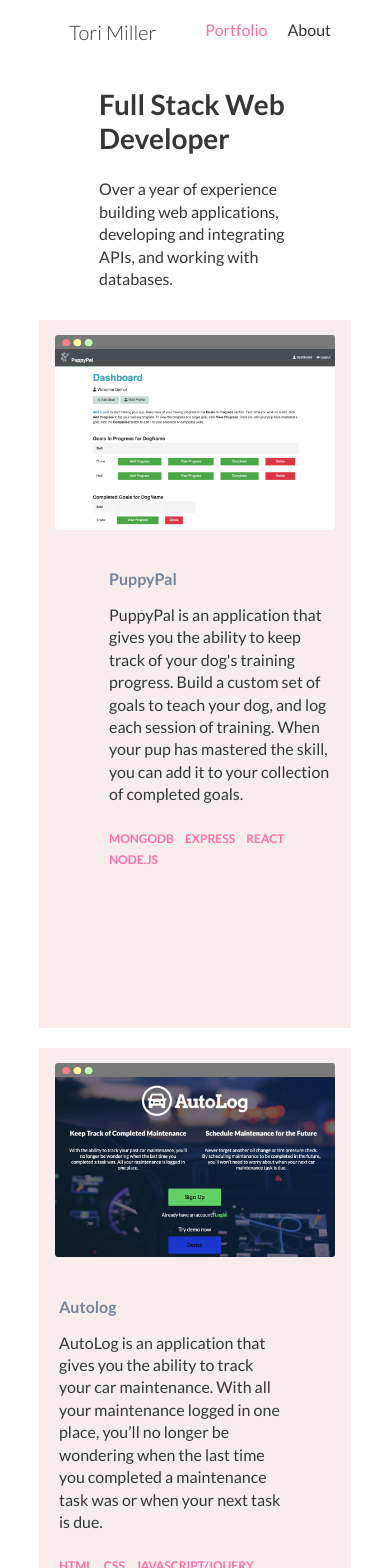
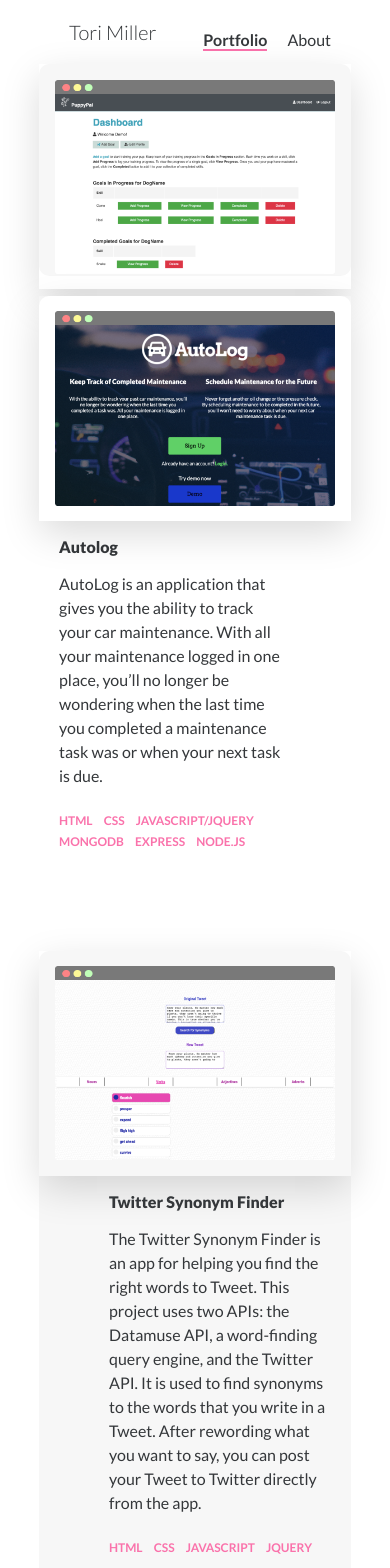
Before and after one commit to torimiller/portfolio, a React (Create React App) app in the folder client/: page / in a window 390 px wide. Shown: the top 1568 px of the page. Built offline with nearby package versions, Linux system fonts and the light colour scheme.

Commit message:
changed navbar and portfolio page style

```diff
--- a/client/src/App.css
+++ b/client/src/App.css
@@ -41,7 +41,7 @@
   color: #34373A;
   font-family: 'Lato', sans-serif;
   font-weight: 300;
-  font-size: 1.75em;
+  font-size: 2em;
 }
 
 .nav-links {
@@ -51,12 +51,17 @@
   grid-template-columns: repeat(3, 1fr);
 }
 
+
 .nav-item {
   font-family: 'Lato', sans-serif;
   font-weight: 500;
-  font-size: 1em;
-  padding-top: 20px;
+  font-size: 1.25em;
+  padding-top: 30px;
   padding-right: 20px;
+}
+
+.nav-item > span {
+  display: inline-block;
 }
 
 .nav-item-portfolio {
@@ -66,10 +71,6 @@
 .nav-item-about {
   grid-column: 3;
 }
-
-/* .nav-item-contact {
-  grid-column: 3;
-} */
 
 .nav-link {
   color: #34373A;
@@ -109,9 +110,6 @@
     grid-column: 8;
   }
 
-  /* .nav-item-contact {
-    grid-column: 10;
-  } */
 }
 
 
@@ -182,16 +180,15 @@
   color: #FA72AB;
   border: 1px solid #FA72AB;
   padding: 10px;
-  -webkit-transition: color .5s ease-out;
-  -moz-transition: color .5s ease-out;
-  -o-transition: color .5s ease-out;
-  transition: color .5s ease-out;
+  -webkit-transition: all .5s ease-out;
+  -moz-transition: all .5s ease-out;
+  -o-transition: all .5s ease-out;
+  transition: all .5s ease-out;
 }
 
 .resume:hover {
-  color: #34373A;
-  text-decoration: underline;
-  text-decoration-color: #FA72AB;
+  color: #fff;
+  background-color: #FA72AB;
   cursor: pointer;
 }
 
@@ -224,7 +221,6 @@
     grid-row: 2;
     display: grid;
     grid-template-columns: repeat(3, 1fr);
-    /* grid-template-rows: repeat(3, 1fr); */
     margin: 5%;
     box-sizing: border-box;
   }
@@ -240,7 +236,6 @@
   .about-col-left {
     grid-column-start: 1;
     grid-column-end: 4;
-    /* grid-row: 1; */
     margin: 0px 60px;
     padding: 0px 50px;
   }
@@ -248,7 +243,6 @@
   .about-col-right {
     grid-column-start: 1;
     grid-column-end: 4;
-    /* grid-row: 2; */
     margin: 50px 60px 0px 60px;
     padding: 0px 50px;
   }
@@ -265,7 +259,6 @@
     grid-row: 2;
     display: grid;
     grid-template-columns: repeat(3, 1fr);
-    /* grid-template-rows: repeat(3, 1fr); */
     margin: 5%;
     box-sizing: border-box;
   }
@@ -280,14 +273,12 @@
   .about-col-left {
     grid-column-start: 1;
     grid-column-end: 4;
-    /* grid-row: 1; */
     padding: 0;
   }
 
   .about-col-right {
     grid-column-start: 1;
     grid-column-end: 4;
-    /* grid-row: 2; */
     padding: 0;
   }
 
@@ -304,7 +295,7 @@
   grid-column-end: 6;
   display: grid;
   grid-template-columns: 10% 20% 20% 20% 20% 10%;
-  grid-template-rows: 25% 25% 25% 25%;
+  grid-template-rows: 33% 33% 33% 1%;
   grid-row-gap: 40px;
   margin-bottom: 150px;
   font-family: 'Lato', sans-serif;
@@ -336,12 +327,14 @@
 
 .portfolio-piece {
   height: 350px;
+  background-color: #f7f7f7;
+  border-radius: 10px;
 }
 
 .content-description {
   font-weight: 400;
-  font-size: 1em;
-  line-height: 1.4em;
+  font-size: 1.2em;
+  line-height: 1.5em;
 }
 
 .language-list {
@@ -359,16 +352,16 @@
 }
 
 .content > h2 {
-  color: #75849E;
+  color: #34373A;
+  font-weight: 900;
 }
 
 .portfolio-piece-puppypal {
   display: grid;
   grid-column-start: 2;
   grid-column-end: 6;
-  grid-row: 2;
+  grid-row: 1;
   grid-template-columns: repeat(3, 1fr);
-  background-color: #F9ECED;
 }
 
 .puppypal-image {
@@ -377,6 +370,9 @@
   height: 250px;
   margin-top: 50px;
   margin-left: 50px;
+  -webkit-box-shadow: 0px 13px 37px -1px rgba(0,0,0,0.15);
+  -moz-box-shadow: 0px 13px 37px -1px rgba(0,0,0,0.15);
+  box-shadow: 0px 13px 37px -1px rgba(0,0,0,0.15);
 }
 
 .puppypal-content {
@@ -391,9 +387,9 @@
   display: grid;
   grid-column-start: 2;
   grid-column-end: 6;
-  grid-row: 3;
+  grid-row: 2;
   grid-template-columns: repeat(3, 1fr);
-  background-color: #E8FFE0;
+  background-color: #ffffff;
 }
 
 .autolog-image {
@@ -403,6 +399,9 @@
   height: 250px;
   margin-top: 50px;
   margin-right: 50px;
+  -webkit-box-shadow: 0px 13px 37px -1px rgba(0,0,0,0.15);
+  -moz-box-shadow: 0px 13px 37px -1px rgba(0,0,0,0.15);
+  box-shadow: 0px 13px 37px -1px rgba(0,0,0,0.15);
 }
 
 .autolog-content {
@@ -417,9 +416,8 @@
   display: grid;
   grid-column-start: 2;
   grid-column-end: 6;
-  grid-row: 4;
+  grid-row: 3;
   grid-template-columns: repeat(3, 1fr);
-  background-color: #FFF6DE;
 }
 
 .twitter-image {
@@ -428,6 +426,9 @@
   height: 250px;
   margin-top: 50px;
   margin-left: 50px;
+  -webkit-box-shadow: 0px 13px 37px -1px rgba(0,0,0,0.15);
+  -moz-box-shadow: 0px 13px 37px -1px rgba(0,0,0,0.15);
+  box-shadow: 0px 13px 37px -1px rgba(0,0,0,0.15);
 }
 
 .twitter-content {
@@ -513,15 +514,13 @@
   }
 
   .portfolio-piece {
-    background-color: #F9ECED;
     height: 100%;
   }
 
   .portfolio-piece-puppypal {
     display: grid;
-    background-color: #F9ECED;
     grid-column: 2;
-    grid-row: 2;
+    grid-row: 1;
     grid-template-rows: repeat(3, 1fr);
   }
 
@@ -537,7 +536,6 @@
     width: 90%;
     margin: 0;
     padding: 5%;
-    /* padding: 10% 20%; */
     height: auto;
   }
 
@@ -552,14 +550,14 @@
   .portfolio-piece-autolog {
     display: grid;
     grid-column: 2;
-    grid-row: 3;
+    grid-row: 2;
     grid-template-rows: repeat(3, 1fr);
   }
 
   .portfolio-piece-twitter {
     display: grid;
     grid-column: 2;
-    grid-row: 4;
+    grid-row: 3;
     grid-template-rows: repeat(3, 1fr);
   }
 }
@@ -580,23 +578,10 @@
 
 
 /* CONTACT */
-/* .contact {
-  grid-column-start: 1;
-  grid-column-end: 6;
-  grid-row-start: 2;
-  grid-row-end: 5;
-  font-family: 'Lato', sans-serif;
-  display: grid;
-  grid-template-columns: 10% 20% 20% 20% 20% 10%;
-  color: #312936;
-} */
-
 
  .contact-wrapper {
   font-family: 'Lato', sans-serif;
   font-weight: 700;
-  /* font-size: 1.3em;
-  line-height: 1.5em; */
 }
 
 .contact-email {
@@ -604,30 +589,6 @@
   text-decoration: none;
 }
 
-/*
-.contact-wrapper > h1 {
-  font-size: 1.75em;
-}
-
-.contact-wrapper > p {
-  font-size: 1.5em;
-  line-height: 1.75em;
-} */
-
-/* @media (max-width: 688px) {
-  .contact-wrapper {
-    padding-top: 0;
-  }
-
-  .contact-wrapper > h1 {
-    font-size: 1.5em;
-  }
-
-  .contact-wrapper > p {
-    font-size: 1.2em;
-    line-height: 1.5em;
-  }
-} */
 
 /* FOOTER */
 .footer {
--- a/client/src/components/Nav/Navbar.js
+++ b/client/src/components/Nav/Navbar.js
@@ -47,20 +47,28 @@
                 <h1 className="nav-h1">Tori Miller</h1>
                 <div className="nav-links">
                     <div className="nav-item nav-item-portfolio">
+                        <span
+                            style={ this.state.portfolio ? {borderBottom : '2px solid #FA72AB'} : { borderBottom: 'none'} }
+                        >
                         <Link to='/portfolio'
                             className="nav-link"
-                            style={ this.state.portfolio ? {color : '#FA72AB'} : { color: '#34373A'} }
+                            style={ this.state.portfolio ? {fontWeight : '700'} : { fontWeight: '500'} }
                             onClick={this.setPortfolio}>
                             Portfolio
                         </Link>
+                        </span>
                     </div>
                     <div className="nav-item nav-item-about">
-                        <Link to='/about'
-                            className="nav-link"
-                            style={ this.state.about ? {color : '#FA72AB'} : { color: '#34373A'} }
-                            onClick={this.setAbout}>
-                            About
-                        </Link>
+                        <span
+                            style={ this.state.about ? {borderBottom : '2px solid #FA72AB'} : { borderBottom: 'none'} }
+                        >
+                            <Link to='/about'
+                                className="nav-link"
+                                style={ this.state.about ? {fontWeight : '700'} : { fontWeight: '500'} }
+                                onClick={this.setAbout}>
+                                About
+                            </Link>
+                        </span>
                     </div>
                     {/* <div className="nav-item nav-item-contact">
                         <Link to='/contact'
--- a/client/src/components/Portfolio/Portfolio.js
+++ b/client/src/components/Portfolio/Portfolio.js
@@ -9,13 +9,13 @@
     return (
         <Fragment>
             <div className="portfolio-wrapper">
-                <div className="portfolio-preview-intro">
+                {/* <div className="portfolio-preview-intro">
                 <h1 className="portfolio-preview-h1">Full Stack Web Developer</h1>
                 <p className="portfolio-preview-subtext">Over a year of experience building web applications, developing
                     and integrating APIs, and working with databases.</p>
                 </div>
 
-                <img src={portfolioPreview} className="portfolio-preview-image" alt="portfolio-preview-thumbnail" />
+                <img src={portfolioPreview} className="portfolio-preview-image" alt="portfolio-preview-thumbnail" /> */}
 
                 <div className="portfolio-piece-puppypal portfolio-piece">
                     <a target="_blank" href="https://mysterious-retreat-15685.herokuapp.com/" className="puppypal-image-link">
```
